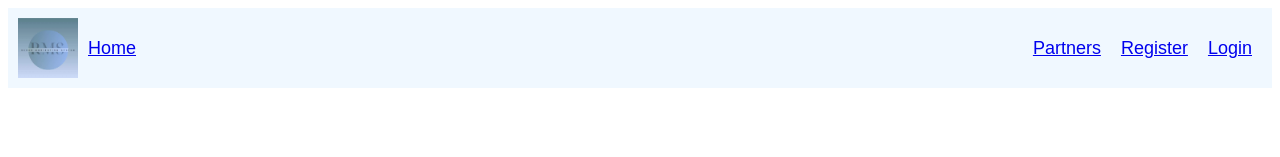
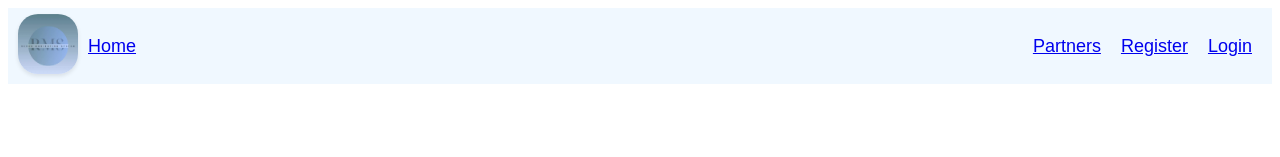
Before and after one commit to ricardo2509/clone-tabnews, a Next.js app: page / in a window 1280 px wide. Shown: the top 157 px of the page. Built offline with nearby package versions, Linux system fonts and the light colour scheme.

Commit message:
Updating layout

```diff
--- a/pages/commom/Navigation.js
+++ b/pages/commom/Navigation.js
@@ -4,7 +4,9 @@ function Navigation(){
 
     return <div className={s.pageheader1}>
         <div className={s.pageheader2}>
-            <img src={`/images/logo_small.png`} width="60" alt="image not found" />
+            <div className={s.roundedBox}>
+                <img style={{float: "right", position: "relative"}} src={`/images/logo_small.png`} width="60" alt="image not found" />
+            </div>
             <a href="/" style={{margin: "10px"}}>Home</a>
         </div>
         <div className={s.fontFormatMenu}>
--- a/pages/styles.module.css
+++ b/pages/styles.module.css
@@ -57,6 +57,13 @@
     font-size: 18px;
     display: flex;
     align-items: center
+}
+
+.roundedBox {
+    overflow: auto;
+    margin-top: -4px;
+    border-radius: 20px;
+    box-shadow: 0 2px 4px rgba(0, 0, 0, 0.1);
 }
 
 .pagefooter1 {
```
